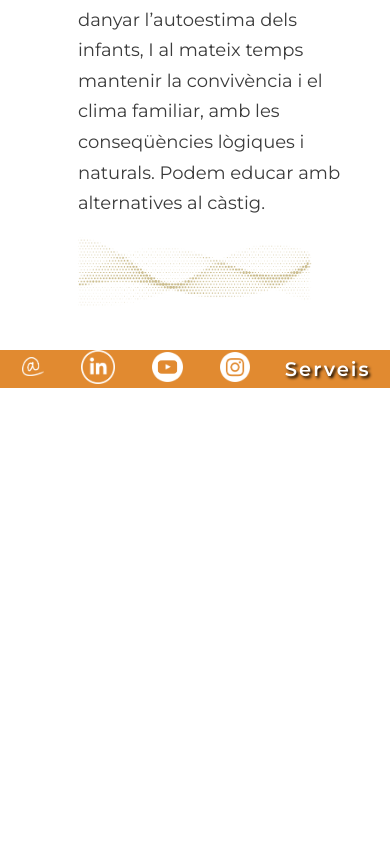
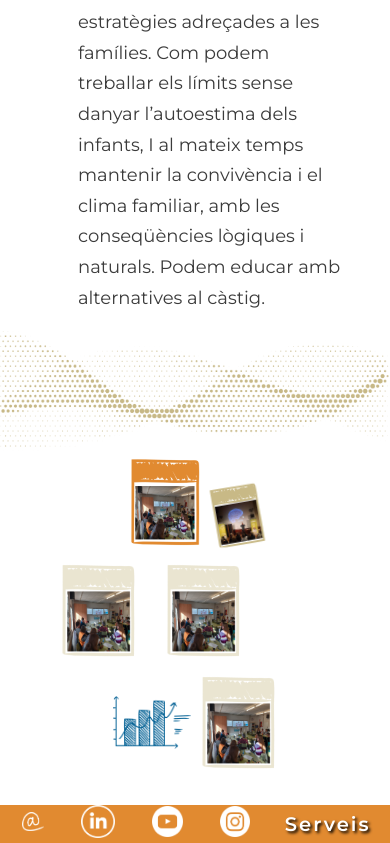
Before and after one commit to devlitus/vite-roger, a React (Vite) app: page /training in a window 390 px wide. Shown: the part 822-1665 px from the top of the page. Before the commit the page ends 1210 px from the top, so only its background shows below. Built offline with nearby package versions, Linux system fonts and the light colour scheme; a web font is replaced by a local one.

Commit message:
Component Training
modify styles and structure html

```diff
--- a/src/pages/training/Training.jsx
+++ b/src/pages/training/Training.jsx
@@ -24,14 +24,27 @@ export const Training = () => {
           <p className="text-center-bold">{t("trining.talks.1.destination")}</p>
           <p className="text-center-blue">{t("trining.talks.1.object")}</p>
           <p className="text-center-normal">{t("trining.talks.1.objective")}</p>
-          <img
-            className="image-point"
-            src="/assets/resources/pointBrow.png"
-            alt=""
-          />
         </div>
       </div>
-
+      <img
+        className="image-point"
+        src="/assets/resources/pointBrow.png"
+        alt=""
+      />
+      <div className="training-content">
+        <div className="group1-image">
+          <img src="/assets/resources/polaroidBrownImage.png" alt="" />
+          <img src="/assets/resources/polaroidClaraRectaImage.png" alt="" />
+        </div>
+        <div className="group2-image">
+          <img src="/assets/resources/polaroidWhiteRect.png" alt="" />
+          <img src="/assets/resources/polaroidWhiteRect.png" alt="" />
+        </div>
+        <div className="group3-image">
+          <img src="/assets/resources/grafica.png" alt="" />
+          <img src="/assets/resources/polaroidWhiteRect.png" alt="" />
+        </div>
+      </div>
       <Footer background="#e18a30" />
     </main>
   );
--- a/src/pages/training/training.css
+++ b/src/pages/training/training.css
@@ -26,7 +26,7 @@
   margin: 5vw 0 0 0;
 }
 .training-content-title {
-  font-size: 3.5vw;
+  font-size: clamp(var(--fontSize) + 1rem, 3vw, 3.5vw);
   color: var(--septenaryColor);
   font-weight: var(--fontWeightLight);
 }
@@ -36,25 +36,50 @@
   top: 10vw;
   left: -14.5vw;
 }
-.bissnes-polaroid-blue {
-  margin: 0 0 0 13.5vw;
-  transform: rotate(-8deg);
+.group1-image {
+  display: flex;
+  flex-flow: row nowrap;
+  justify-content: center;
+  align-items: center;
+  gap: 2vw;
+  margin-bottom: 3vw;
 }
-.bissnes-section-polaroid {
+.group1-image img {
+  width: 25%;
+  object-fit: cover;
+}
+.group1-image img:nth-child(2) {
+  width: 17%;
+  object-fit: cover;
+  transform: rotate(-10deg);
+  align-self: flex-end;
+}
+.group2-image {
   display: flex;
+  flex-flow: row nowrap;
+  justify-content: flex-start;
+  align-items: center;
+  gap: 2vw;
+  margin-bottom: 3vw;
+}
+.group2-image img {
+  width: 25%;
+  object-fit: cover;
+  margin-left: 5vw;
+}
+.group3-image {
+  display: flex;
+  flex-flow: row nowrap;
   justify-content: center;
-  align-items: flex-start;
-  height: 31vw;
+  align-items: center;
+  gap: 2vw;
 }
-.bissnes-polaroid {
-  transform: rotate(-9deg);
-  margin-top: 10vw;
+.group3-image img {
+  width: 25%;
+  object-fit: cover;
 }
 @media screen and (max-width: 600px) {
   .bissnes-header {
     gap: 0 1rem;
   }
-  .bissnes-content-title {
-    font-size: 1.7rem;
-  }
 }
```
